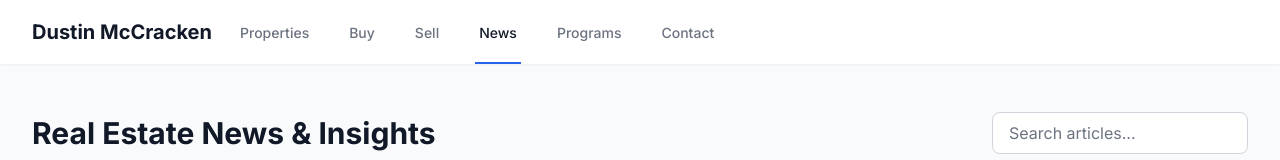
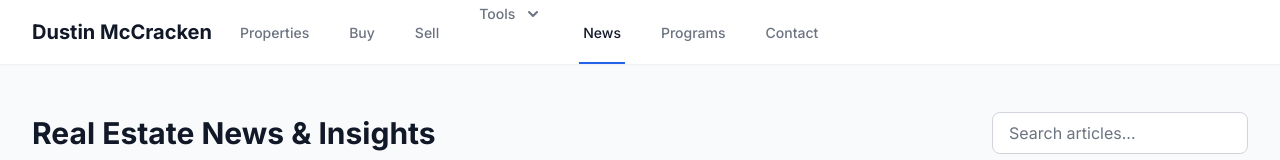
Before and after one commit to MenaceIncorporated/Dustin-McCracken, a Next.js app: page /news in a window 1280 px wide. Shown: the top 160 px of the page. Built offline with nearby package versions, Linux system fonts and the light colour scheme.

Commit message:
feat: Add Tools dropdown menu to Header for better visibility of instant offer and home value tools

```diff
--- a/src/components/layout/Header.tsx
+++ b/src/components/layout/Header.tsx
@@ -1,10 +1,12 @@
 'use client'
 
+import { useState } from 'react'
 import Link from 'next/link'
 import { usePathname } from 'next/navigation'
 
 export default function Header() {
   const pathname = usePathname()
+  const [isToolsOpen, setIsToolsOpen] = useState(false)
 
   return (
     <header className="bg-white shadow-sm">
@@ -47,6 +49,82 @@ export default function Header() {
               >
                 Sell
               </Link>
+              <div className="relative">
+                <button
+                  onClick={() => setIsToolsOpen(!isToolsOpen)}
+                  className={`${
+                    ['/instant-offer', '/instant-home-value'].includes(pathname)
+                      ? 'border-primary text-gray-900'
+                      : 'border-transparent text-gray-500 hover:border-gray-300 hover:text-gray-700'
+                  } inline-flex items-center px-1 pt-1 border-b-2 text-sm font-medium group`}
+                >
+                  Tools
+                  <svg
+                    className={`ml-2 h-5 w-5 transform transition-transform ${isToolsOpen ? 'rotate-180' : ''}`}
+                    xmlns="http://www.w3.org/2000/svg"
+                    viewBox="0 0 20 20"
+                    fill="currentColor"
+                  >
+                    <path
+                      fillRule="evenodd"
+                      d="M5.293 7.293a1 1 0 011.414 0L10 10.586l3.293-3.293a1 1 0 111.414 1.414l-4 4a1 1 0 01-1.414 0l-4-4a1 1 0 010-1.414z"
+                      clipRule="evenodd"
+                    />
+                  </svg>
+                </button>
+                {isToolsOpen && (
+                  <div className="absolute z-10 -ml-4 mt-3 transform px-2 w-screen max-w-md sm:px-0 lg:ml-0 lg:left-1/2 lg:-translate-x-1/2">
+                    <div className="rounded-lg shadow-lg ring-1 ring-black ring-opacity-5 overflow-hidden">
+                      <div className="relative grid gap-6 bg-white px-5 py-6 sm:gap-8 sm:p-8">
+                        <Link
+                          href="/instant-home-value"
+                          className="-m-3 p-3 flex items-start rounded-lg hover:bg-gray-50"
+                          onClick={() => setIsToolsOpen(false)}
+                        >
+                          <svg
+                            className="flex-shrink-0 h-6 w-6 text-primary"
+                            fill="none"
+                            stroke="currentColor"
+                            viewBox="0 0 24 24"
+                          >
+                            <path strokeLinecap="round" strokeLinejoin="round" strokeWidth={2} d="M9 7h6m0 10v-3m-3 3h.01M9 17h.01M9 14h.01M12 14h.01M15 11h.01M12 11h.01M9 11h.01M7 21h10a2 2 0 002-2V5a2 2 0 00-2-2H7a2 2 0 00-2 2v14a2 2 0 002 2z" />
+                          </svg>
+                          <div className="ml-4">
+                            <p className="text-base font-medium text-gray-900">
+                              Instant Home Value
+                            </p>
+                            <p className="mt-1 text-sm text-gray-500">
+                              Get an instant estimate of your home's value
+                            </p>
+                          </div>
+                        </Link>
+                        <Link
+                          href="/instant-offer"
+                          className="-m-3 p-3 flex items-start rounded-lg hover:bg-gray-50"
+                          onClick={() => setIsToolsOpen(false)}
+                        >
+                          <svg
+                            className="flex-shrink-0 h-6 w-6 text-primary"
+                            fill="none"
+                            stroke="currentColor"
+                            viewBox="0 0 24 24"
+                          >
+                            <path strokeLinecap="round" strokeLinejoin="round" strokeWidth={2} d="M12 8c-1.657 0-3 .895-3 2s1.343 2 3 2 3 .895 3 2-1.343 2-3 2m0-8c1.11 0 2.08.402 2.599 1M12 8V7m0 1v8m0 0v1m0-1c-1.11 0-2.08-.402-2.599-1M21 12a9 9 0 11-18 0 9 9 0 0118 0z" />
+                          </svg>
+                          <div className="ml-4">
+                            <p className="text-base font-medium text-gray-900">
+                              Instant Cash Offer
+                            </p>
+                            <p className="mt-1 text-sm text-gray-500">
+                              Get a cash offer for your home in 24 hours
+                            </p>
+                          </div>
+                        </Link>
+                      </div>
+                    </div>
+                  </div>
+                )}
+              </div>
               <Link
                 href="/news"
                 className={`${
```
